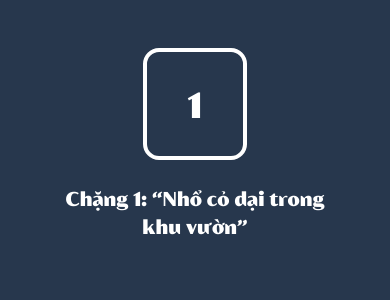
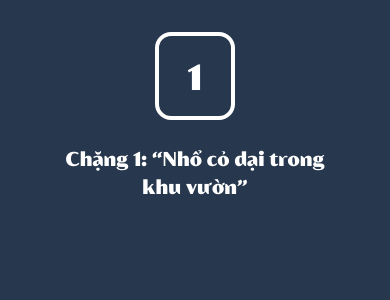
Before and after one commit to AnimeNyaruko/dopamine, a React (Vite) app: page /Start/Day1 in a window 390 px wide. Shown: the top 300 px of the page. Built offline with nearby package versions, Linux system fonts and the light colour scheme; a web font is replaced by a local one.

Commit message:
change responsive p2

```diff
--- a/src/Router/Day.jsx
+++ b/src/Router/Day.jsx
@@ -18,9 +18,9 @@
 	return (
 		<>
 			<div className="text-white text-4xl w-screen h-auto">
-				<div className="relative left-1/2 -translate-x-1/2 w-2/3 lg:w-1/2 h-1/6 my-12 flex flex-col lg:flex-row justify-between items-center">
+				<div className="relative left-1/2 -translate-x-1/2 w-2/3 lg:w-1/2 h-1/6 my-8 sm:my-12 flex flex-col lg:flex-row justify-between items-center">
 					<div className=" w-fit h-full flex justify-center items-center">
-						<p className="DaysItem font-BSB w-full h-full py-8 relative rounded-2xl border border-4 border-white border-solid flex justify-center items-center">
+						<p className="DaysItem font-BSB w-full h-full py-5 sm:py-8 relative rounded-2xl border border-4 border-white border-solid flex justify-center items-center">
 							1
 						</p>
 					</div>
@@ -30,6 +30,7 @@
 						</p>
 					</div>
 				</div>
+				<div className="relative left-1/2 -translate-x-1/2 w-4/5"></div>
 			</div>
 		</>
 	);
--- a/src/assets/CSS/index.css
+++ b/src/assets/CSS/index.css
@@ -569,6 +569,11 @@
   margin-bottom: 3rem;
 }
 
+.my-8{
+  margin-top: 2rem;
+  margin-bottom: 2rem;
+}
+
 .mb-5{
   margin-bottom: 1.25rem;
 }
@@ -641,6 +646,10 @@
 
 .w-screen{
   width: 100vw;
+}
+
+.w-4\/5{
+  width: 80%;
 }
 
 .-translate-x-1\/2{
@@ -726,6 +735,11 @@
 .py-8{
   padding-top: 2rem;
   padding-bottom: 2rem;
+}
+
+.py-5{
+  padding-top: 1.25rem;
+  padding-bottom: 1.25rem;
 }
 
 .text-center{
@@ -886,6 +900,16 @@
 }
 
 @media (min-width: 640px){
+  .sm\:my-12{
+    margin-top: 3rem;
+    margin-bottom: 3rem;
+  }
+
+  .sm\:py-8{
+    padding-top: 2rem;
+    padding-bottom: 2rem;
+  }
+
   .sm\:text-2xl{
     font-size: 1.5rem;
     line-height: 2rem;
```
